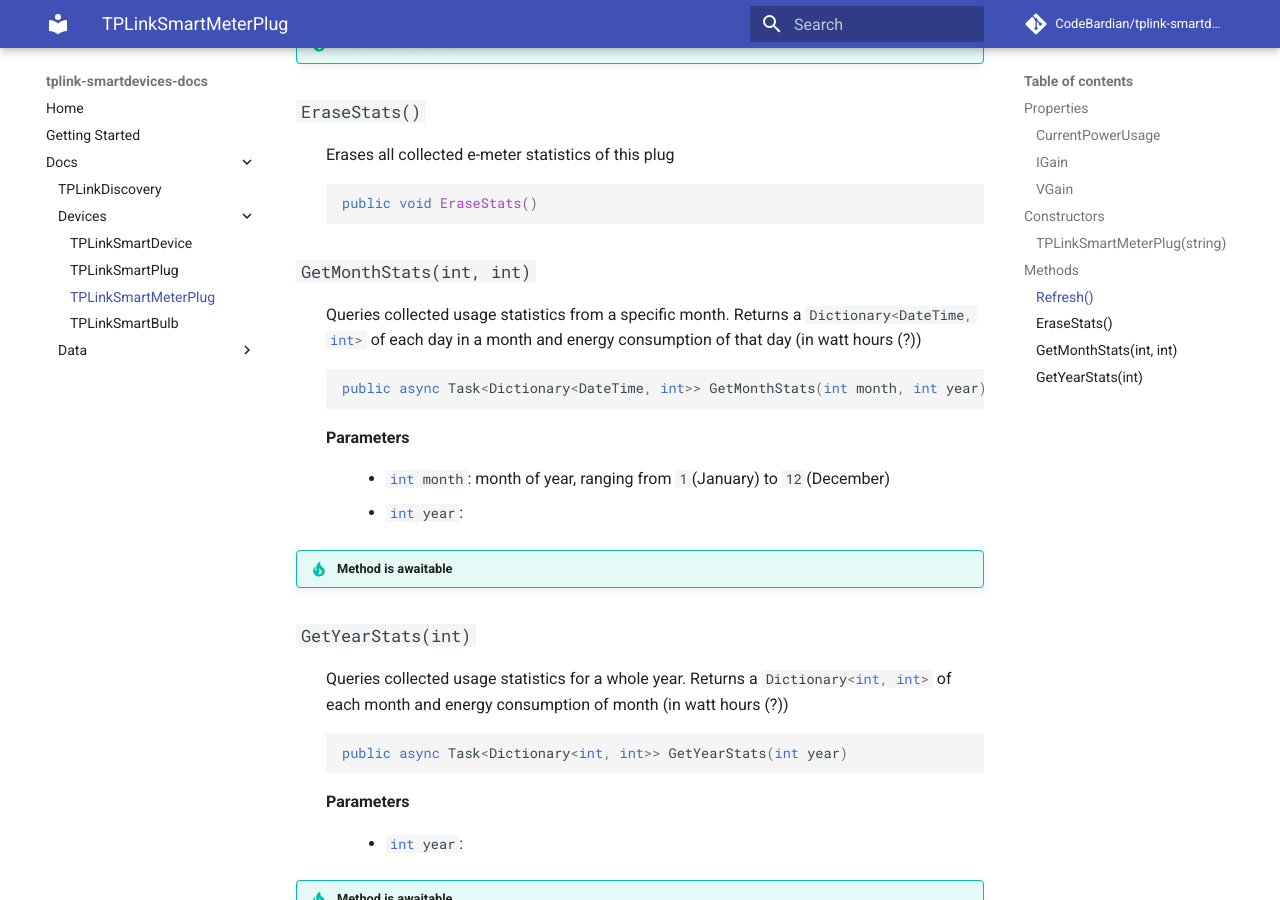
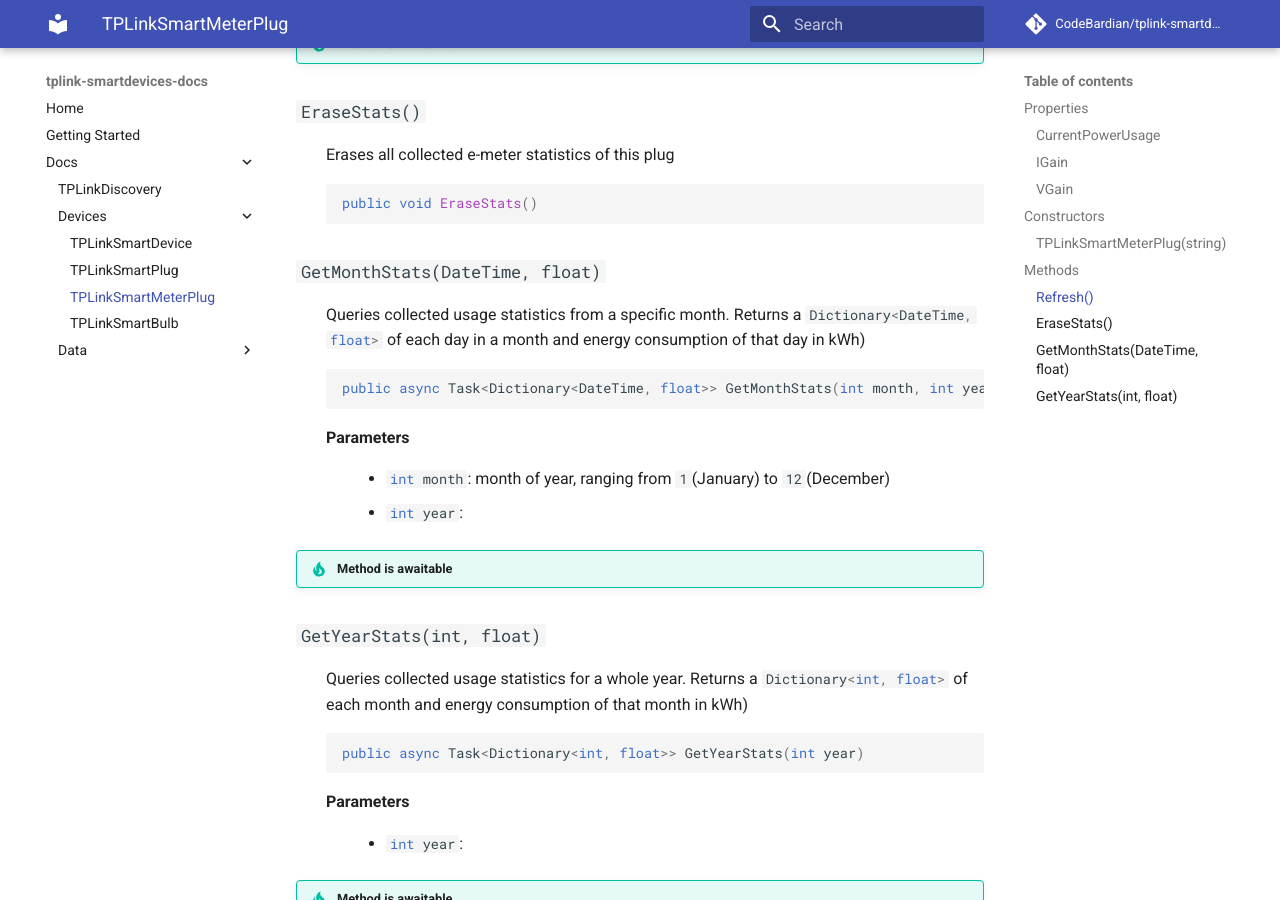
Before and after one commit to CodeBardian/tplink-smartdevices-netstandard, an MkDocs documentation site: the page built from docs/docs/docs/devices/smartmeter-plug.md, in a window 1280 px wide and 900 px high, scrolled down 1390 px. Built offline with MkDocs 1.6.1 and Material for MkDocs 9.7.7, drawn with Linux system fonts in a browser that asks for light colours; comment, search, counter and statistics services are not loaded.

Commit message:
update docs according to findings from #12

````diff
--- a/docs/docs/docs/devices/smartmeter-plug.md
+++ b/docs/docs/docs/devices/smartmeter-plug.md
@@ -51,10 +51,10 @@
   ```
 
 
-### `GetMonthStats(int, int)`
-: Queries collected usage statistics from a specific month. Returns a `#!csharp Dictionary<DateTime, int>` of each day in a month and energy consumption of that day (in watt hours (?))
+### `GetMonthStats(DateTime, float)`
+: Queries collected usage statistics from a specific month. Returns a `#!csharp Dictionary<DateTime, float>` of each day in a month and energy consumption of that day in kWh)
   ``` csharp
-  public async Task<Dictionary<DateTime, int>> GetMonthStats(int month, int year)
+  public async Task<Dictionary<DateTime, float>> GetMonthStats(int month, int year)
   ```
 
     __Parameters__
@@ -63,10 +63,10 @@
 
 !!! tip "Method is awaitable"
 
-### `GetYearStats(int)`
-: Queries collected usage statistics for a whole year. Returns a `#!csharp Dictionary<int, int>` of each month and energy consumption of month (in watt hours (?))
+### `GetYearStats(int, float)`
+: Queries collected usage statistics for a whole year. Returns a `#!csharp Dictionary<int, float>` of each month and energy consumption of that month in kWh)
   ``` csharp
-  public async Task<Dictionary<int, int>> GetYearStats(int year)
+  public async Task<Dictionary<int, float>> GetYearStats(int year)
   ```
 
     __Parameters__
````
Also changed, not shown: 1 other file.
